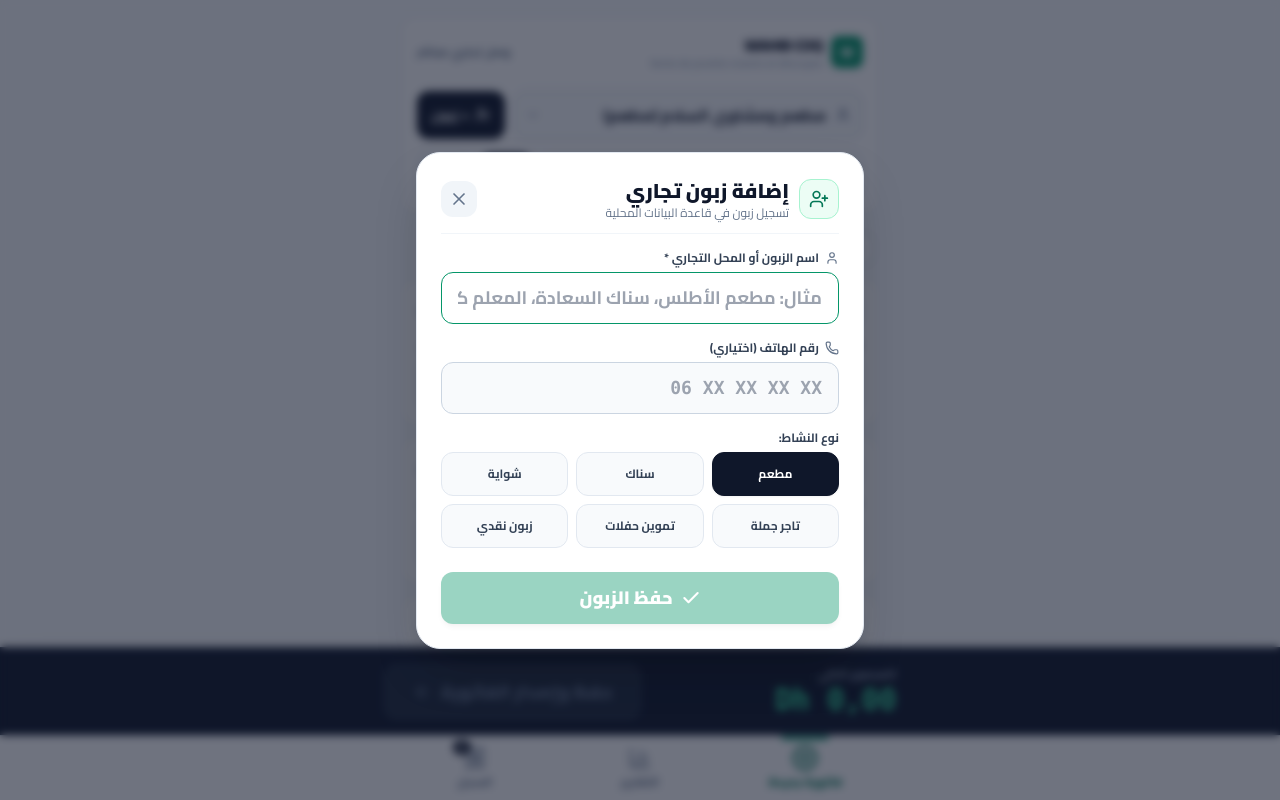
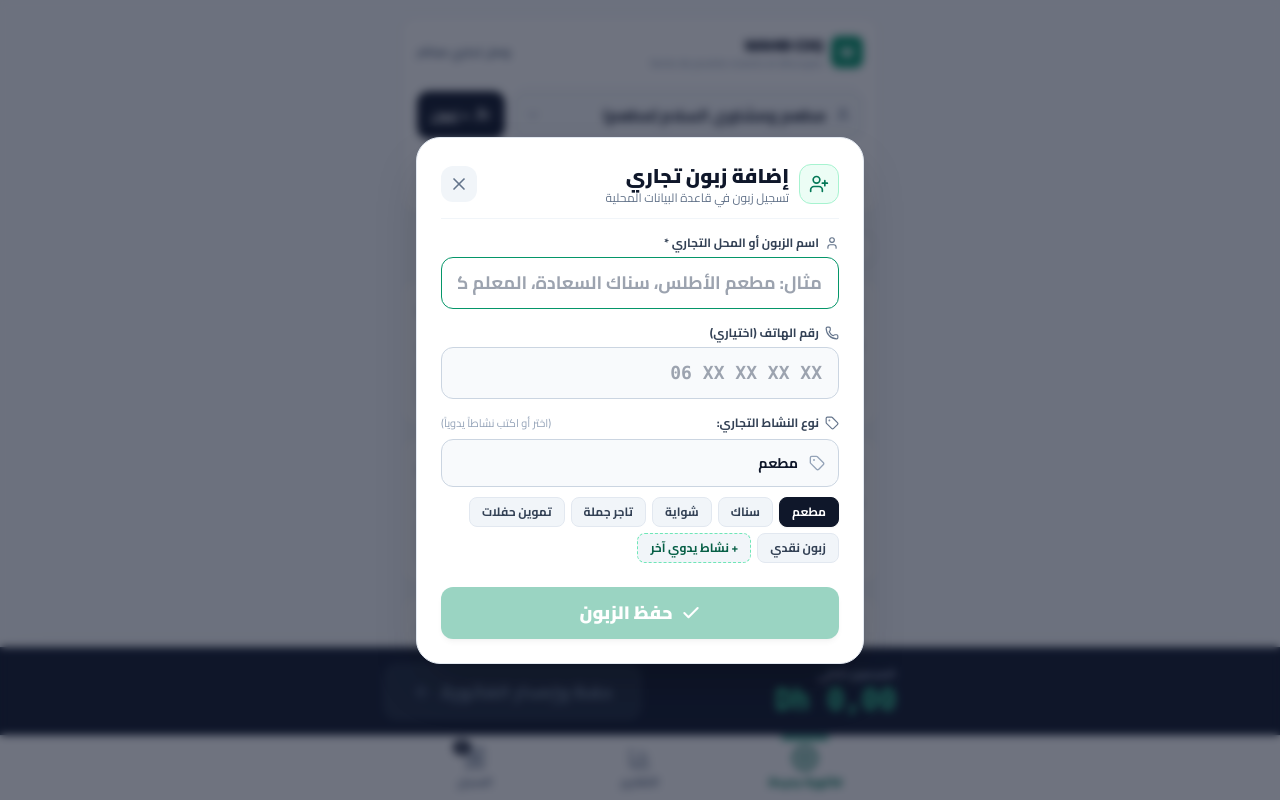
Before and after one commit to 9April/whibcoq, a React (Vite) app: page / in a window 1280 px wide. Both pictures are taken after a click on the button "+ زبون". Shown: the top 800 px of the page. Built offline with nearby package versions, Linux system fonts and the light colour scheme.

Commit message:
feat: add blank input to manually enter custom activity type when adding a client

```diff
--- a/src/components/ClientModal.jsx
+++ b/src/components/ClientModal.jsx
@@ -1,15 +1,16 @@
-import React, { useState } from 'react';
-import { X, UserPlus, Phone, User, Check } from 'lucide-react';
+import React, { useState, useRef } from 'react';
+import { X, UserPlus, Phone, User, Check, Tag } from 'lucide-react';
 import { playHapticSound } from '../utils/storage';
 
 export function ClientModal({ isOpen, onClose, onAddClient }) {
   const [name, setName] = useState('');
   const [phone, setPhone] = useState('');
   const [category, setCategory] = useState('مطعم');
+  const customInputRef = useRef(null);
 
   if (!isOpen) return null;
 
-  const categories = [
+  const presetCategories = [
     'مطعم',
     'سناك',
     'شواية',
@@ -27,7 +28,7 @@ export function ClientModal({ isOpen, onClose, onAddClient }) {
       id: 'c_' + Date.now(),
       name: name.trim(),
       phone: phone.trim(),
-      category: category,
+      category: category.trim() || 'عام',
     };
 
     onAddClient(newClient);
@@ -35,6 +36,19 @@ export function ClientModal({ isOpen, onClose, onAddClient }) {
     setPhone('');
     setCategory('مطعم');
     onClose();
+  };
+
+  const handleSelectPreset = (cat) => {
+    playHapticSound('tap');
+    setCategory(cat);
+  };
+
+  const handleSelectOther = () => {
+    playHapticSound('tap');
+    setCategory('');
+    setTimeout(() => {
+      customInputRef.current?.focus();
+    }, 50);
   };
 
   return (
@@ -69,7 +83,7 @@ export function ClientModal({ isOpen, onClose, onAddClient }) {
 
         {/* Form */}
         <form onSubmit={handleSubmit} className="flex flex-col gap-4">
-          {/* Name */}
+          {/* Client Name */}
           <div className="flex flex-col gap-1.5">
             <label className="text-xs font-bold text-slate-700 flex items-center gap-1.5">
               <User className="w-3.5 h-3.5 text-slate-500" />
@@ -102,27 +116,62 @@ export function ClientModal({ isOpen, onClose, onAddClient }) {
             />
           </div>
 
-          {/* Category */}
-          <div className="flex flex-col gap-1.5">
-            <label className="text-xs font-bold text-slate-700">نوع النشاط:</label>
-            <div className="grid grid-cols-3 gap-2">
-              {categories.map((cat) => (
+          {/* Activity Type with Blank Input to Add Another Manually */}
+          <div className="flex flex-col gap-2">
+            <label className="text-xs font-bold text-slate-700 flex items-center justify-between">
+              <span className="flex items-center gap-1.5">
+                <Tag className="w-3.5 h-3.5 text-slate-500" />
+                <span>نوع النشاط التجاري:</span>
+              </span>
+              <span className="text-[11px] font-normal text-slate-400">
+                (اختر أو اكتب نشاطاً يدوياً)
+              </span>
+            </label>
+
+            {/* Blank/Editable Input for Activity Type */}
+            <div className="relative">
+              <input
+                ref={customInputRef}
+                type="text"
+                value={category}
+                onChange={(e) => setCategory(e.target.value)}
+                placeholder="اكتب نوع النشاط هنا (مثال: فندق، مقهى، جزار، مخبزة...)"
+                className="w-full h-12 pr-10 pl-3 bg-slate-50 border border-slate-300 focus:border-emerald-600 focus:bg-white rounded-xl text-sm font-bold text-slate-900 outline-none transition-all"
+              />
+              <Tag className="w-4 h-4 text-slate-400 absolute right-3.5 top-1/2 -translate-y-1/2 pointer-events-none" />
+            </div>
+
+            {/* Quick preset pills + "آخر" option */}
+            <div className="flex items-center gap-1.5 flex-wrap pt-0.5">
+              {presetCategories.map((cat) => {
+                const isSelected = category.trim() === cat;
+                return (
                   <button
                     key={cat}
                     type="button"
-                  onClick={() => {
-                    playHapticSound('tap');
-                    setCategory(cat);
-                  }}
-                  className={`h-11 rounded-xl border text-xs font-bold transition-all active:scale-95 ${
-                    category === cat
+                    onClick={() => handleSelectPreset(cat)}
+                    className={`px-3 py-1.5 rounded-lg border text-xs font-bold transition-all active:scale-95 ${
+                      isSelected
                         ? 'bg-slate-900 text-white border-slate-900 shadow-sm'
-                      : 'bg-slate-50 text-slate-700 border-slate-200 hover:bg-slate-100'
+                        : 'bg-slate-100 text-slate-700 border-slate-200 hover:bg-slate-200'
                     }`}
                   >
                     {cat}
                   </button>
-              ))}
+                );
+              })}
+
+              <button
+                type="button"
+                onClick={handleSelectOther}
+                className={`px-3 py-1.5 rounded-lg border text-xs font-bold transition-all active:scale-95 ${
+                  !presetCategories.includes(category.trim()) && category.trim() !== ''
+                    ? 'bg-emerald-600 text-white border-emerald-600 shadow-sm'
+                    : 'bg-slate-100 text-emerald-800 border-dashed border-emerald-300 hover:bg-emerald-50'
+                }`}
+              >
+                + نشاط يدوي آخر
+              </button>
             </div>
           </div>
 
```
Lines whose indentation alone changed are shown as unchanged.
